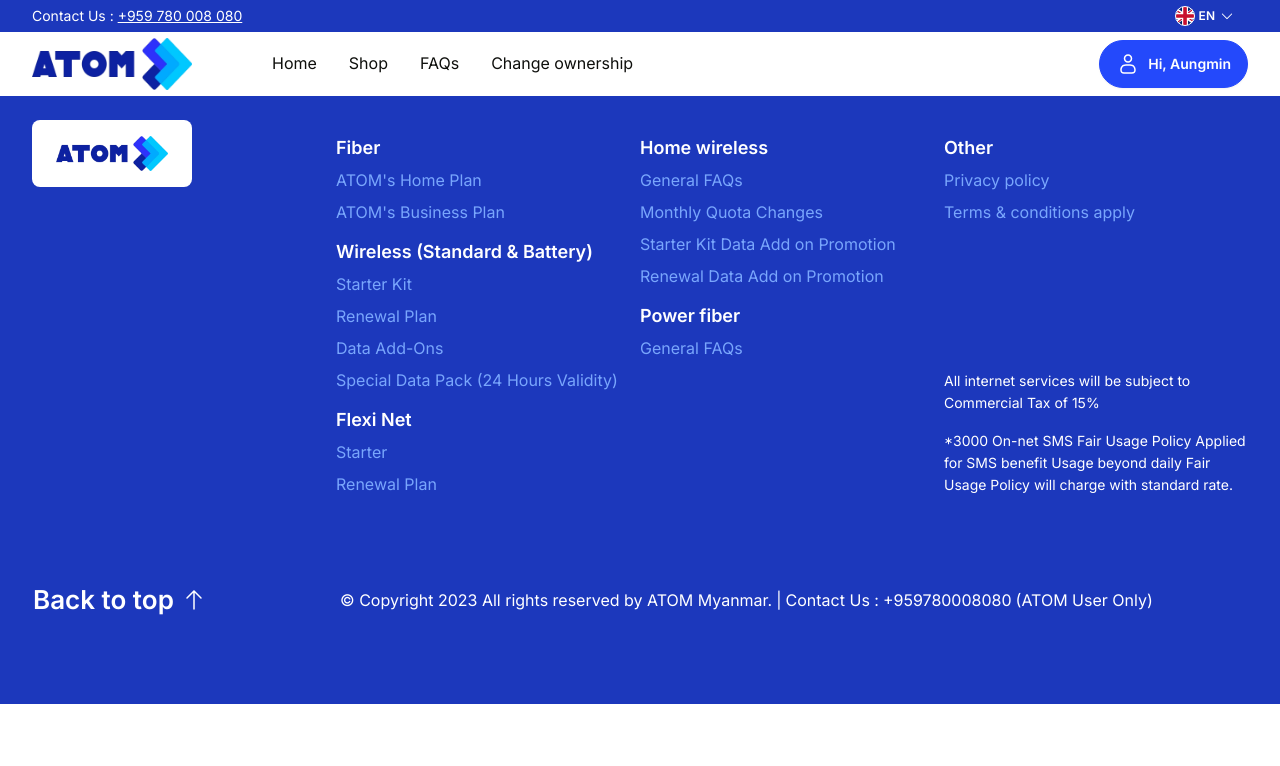
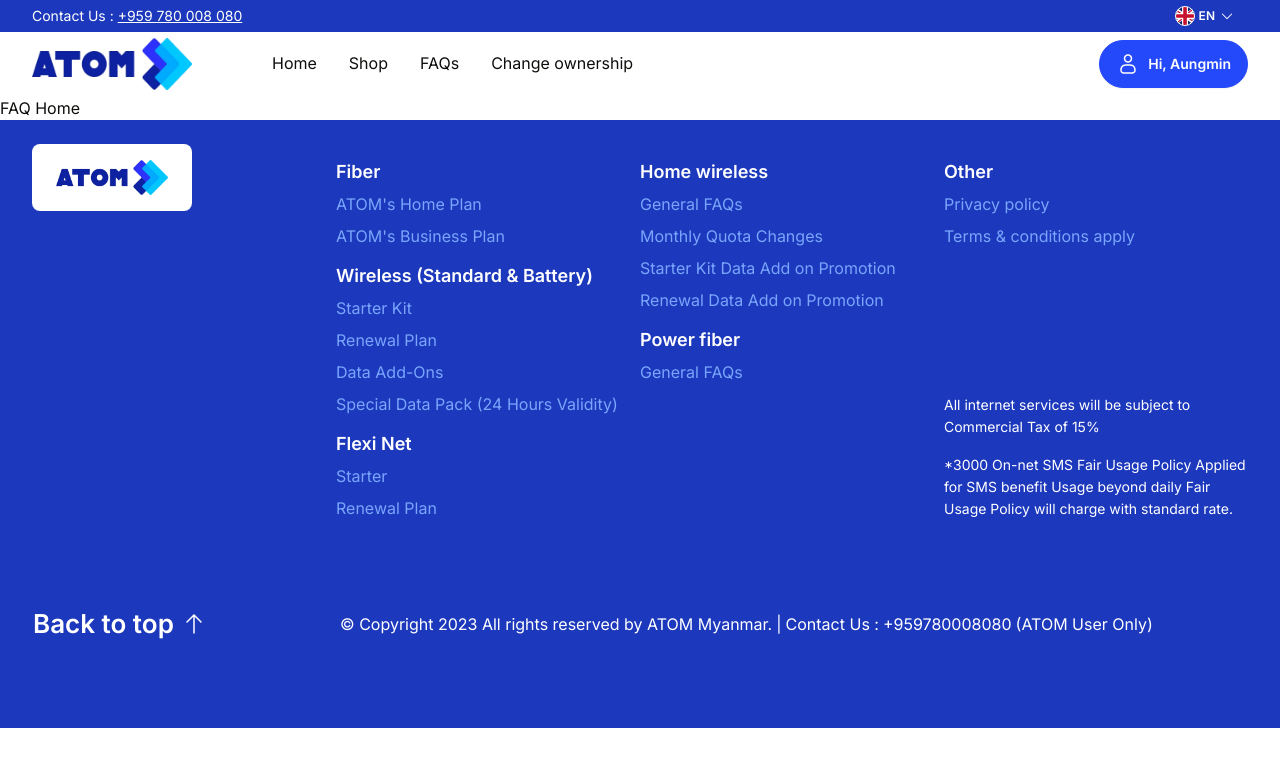
Before and after one commit to atom-freelance/broadband.atom.com.mm, a Nuxt app: page /faq/home_wireless-general_faq in a window 1280 px wide. Shown: the top 766 px of the page. Built offline with nearby package versions, Linux system fonts and the light colour scheme.

Commit message:
feat: faq pages

```diff
--- /dev/null
+++ b/pages/change_ownership.vue
@@ -0,0 +1 @@
+<template>Change Ownership</template>
--- /dev/null
+++ b/pages/faq/home_wireless-general_faq.vue
@@ -0,0 +1,4 @@
+<template>
+	FAQ
+	<NuxtLink to="/">Home</NuxtLink>
+</template>
--- /dev/null
+++ b/pages/faq/home_wireless-monthly_quota.vue
@@ -0,0 +1,4 @@
+<template>
+	FAQ
+	<NuxtLink to="/">Home</NuxtLink>
+</template>
--- /dev/null
+++ b/pages/faq/home_wireless-renewal_data.vue
@@ -0,0 +1,4 @@
+<template>
+	FAQ
+	<NuxtLink to="/">Home</NuxtLink>
+</template>
--- /dev/null
+++ b/pages/faq/home_wireless-starter_kit.vue
@@ -0,0 +1,4 @@
+<template>
+	FAQ
+	<NuxtLink to="/">Home</NuxtLink>
+</template>
--- /dev/null
+++ b/pages/faq/power_fiber-general_faq.vue
@@ -0,0 +1,4 @@
+<template>
+	FAQ
+	<NuxtLink to="/">Home</NuxtLink>
+</template>
```
